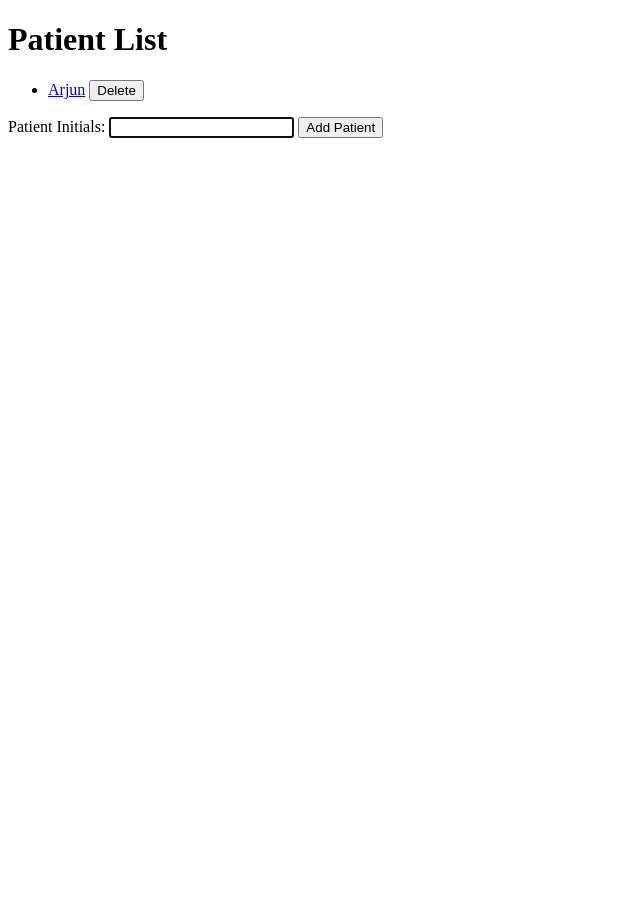
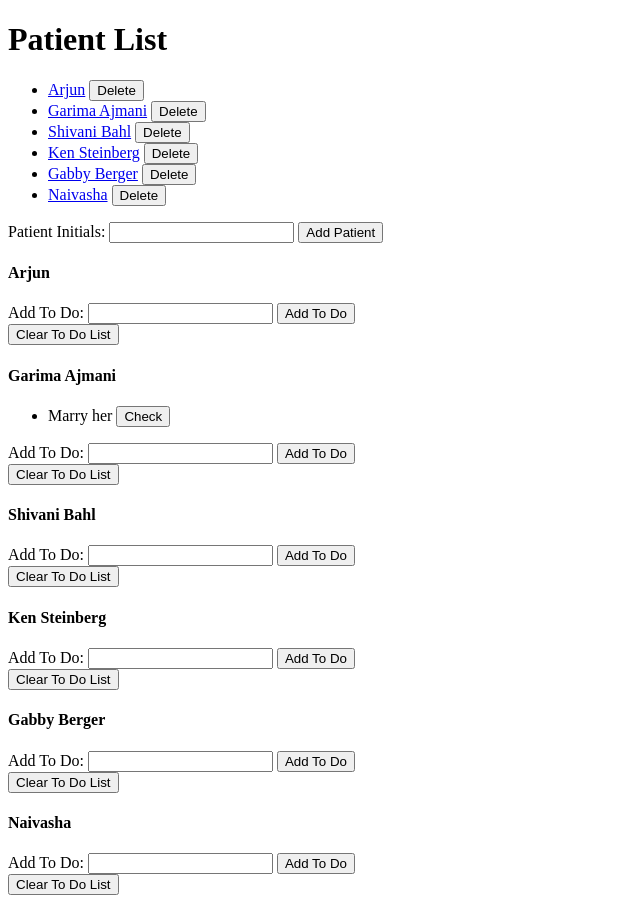
Before and after one commit to ArjunMD/patientlistmanager, a Flask app: page / in a window 1280 px wide. Shown: the whole page, without its empty margins (0-640 px from the left). Before the commit the page ends 138 px from the top, so only its background shows below. Run offline with Flask 2, Linux system fonts and the light colour scheme.

Commit message:
To Do lists visible on home screen

```diff
--- a/app.py
+++ b/app.py
@@ -107,7 +107,12 @@ def add_todo(initials):
     patient = [p for p in patients if p['initials'] == initials][0]
     patient.setdefault('todos', []).append({'text': todo, 'completed': False})
     save_patients(patients)
-    return redirect(url_for('patient_detail', initials=initials))
+
+    from_page = request.form.get('from_page')
+    if from_page == 'patient_list':
+        return redirect(url_for('patient_list'))
+    else:
+        return redirect(url_for('patient_detail', initials=initials))
 
 
 @app.route('/patient/<initials>/toggle_todo/<int:todo_index>', methods=['POST'])
@@ -115,7 +120,12 @@ def toggle_todo(initials, todo_index):
     patient = [p for p in patients if p['initials'] == initials][0]
     patient['todos'][todo_index]['completed'] = not patient['todos'][todo_index]['completed']
     save_patients(patients)
-    return redirect(url_for('patient_detail', initials=initials))
+
+    from_page = request.form.get('from_page')
+    if from_page == 'patient_list':
+        return redirect(url_for('patient_list'))
+    else:
+        return redirect(url_for('patient_detail', initials=initials))
 
 
 @app.route('/patient/<initials>/clear_todos', methods=['POST'])
@@ -123,7 +133,12 @@ def clear_todos(initials):
     patient = [p for p in patients if p['initials'] == initials][0]
     patient['todos'] = []
     save_patients(patients)
-    return redirect(url_for('patient_detail', initials=initials))
+
+    from_page = request.form.get('from_page')
+    if from_page == 'patient_list':
+        return redirect(url_for('patient_list'))
+    else:
+        return redirect(url_for('patient_detail', initials=initials))
 
 
 if __name__ == '__main__':
--- a/patients.json
+++ b/patients.json
@@ -23,6 +23,63 @@
         "micro": [],
         "imaging": [
             "3/17 TTE EF 55%"
+        ],
+        "todos": []
+    },
+    {
+        "initials": "Garima Ajmani",
+        "hospital_problems": [],
+        "chronic_problems": [],
+        "resolved_problems": [],
+        "labs": [],
+        "micro": [],
+        "imaging": [],
+        "todos": [
+            {
+                "text": "Marry her",
+                "completed": false
+            }
         ]
+    },
+    {
+        "initials": "Shivani Bahl",
+        "hospital_problems": [],
+        "chronic_problems": [],
+        "resolved_problems": [],
+        "labs": [],
+        "micro": [],
+        "imaging": []
+    },
+    {
+        "initials": "Ken Steinberg",
+        "hospital_problems": [],
+        "chronic_problems": [],
+        "resolved_problems": [
+            {
+                "text": "AKI",
+                "assessment_and_plan": "Baseline Cr/eGFR:\nAdmit Cr/eGFR:\nCurrent Cr/eGFR:\n1-2 day Trend:\nEtiology: \nBladder/Kidney ultrasound: Deferred\nUA: No casts\nActive management: 3L IVF in last 2 days. Foley inserted.\nAvoid nephrotoxic meds\nConsider hydration for any contrast administration"
+            }
+        ],
+        "labs": [],
+        "micro": [],
+        "imaging": []
+    },
+    {
+        "initials": "Gabby Berger",
+        "hospital_problems": [],
+        "chronic_problems": [],
+        "resolved_problems": [],
+        "labs": [],
+        "micro": [],
+        "imaging": []
+    },
+    {
+        "initials": "Naivasha",
+        "hospital_problems": [],
+        "chronic_problems": [],
+        "resolved_problems": [],
+        "labs": [],
+        "micro": [],
+        "imaging": []
     }
 ]
--- a/templates/patient_detail.html
+++ b/templates/patient_detail.html
@@ -48,7 +48,7 @@
     </ul>
     <form action="{{ url_for('add_hospital_problem', initials=patient.initials) }}" method="post">
         <label for="hospital_problem">Hospital Problem:</label>
-        <input type="text" id="hospital_problem" name="problem" required autofocus>
+        <input type="text" id="hospital_problem" name="problem" required>
         <input type="submit" value="Add Hospital Problem">
     </form>
 
@@ -143,6 +143,7 @@
                     {{ todo.text }}
                 {% endif %}
                 <form action="{{ url_for('toggle_todo', initials=patient.initials, todo_index=loop.index0) }}" method="post" style="display:inline;">
+                    <input type="hidden" name="from_page" value="patient_detail">
                     <input type="submit" value="{% if todo.completed %}Uncheck{% else %}Check{% endif %}">
                 </form>
             </li>
@@ -151,9 +152,11 @@
     <form action="{{ url_for('add_todo', initials=patient.initials) }}" method="post">
         <label for="todo">Add To Do:</label>
         <input type="text" id="todo" name="todo" required>
+        <input type="hidden" name="from_page" value="patient_detail">
         <input type="submit" value="Add To Do">
     </form>
     <form action="{{ url_for('clear_todos', initials=patient.initials) }}" method="post">
+        <input type="hidden" name="from_page" value="patient_detail">
         <input type="submit" value="Clear To Do List">
     </form>
     </div>
--- a/templates/patient_list.html
+++ b/templates/patient_list.html
@@ -1,4 +1,5 @@
 <!-- patient_list.html -->
+
 <!DOCTYPE html>
 <html lang="en">
 <head>
@@ -20,8 +21,38 @@
     </ul>
     <form action="{{ url_for('add_patient') }}" method="post">
         <label for="initials">Patient Initials:</label>
-        <input type="text" id="initials" name="initials" required autofocus>
+        <input type="text" id="initials" name="initials" required>
         <input type="submit" value="Add Patient">
     </form>
+
+    <!-- Display To Do lists for each patient -->
+    {% for patient in patients %}
+        <h4>{{ patient.initials }}</h4>
+        <ul>
+            {% for todo in patient.todos %}
+                <li>
+                    {% if todo.completed %}
+                        <s>{{ todo.text }}</s>
+                    {% else %}
+                        {{ todo.text }}
+                    {% endif %}
+                    <form action="{{ url_for('toggle_todo', initials=patient.initials, todo_index=loop.index0) }}" method="post" style="display:inline;">
+                        <input type="hidden" name="from_page" value="patient_list">
+                        <input type="submit" value="{% if todo.completed %}Uncheck{% else %}Check{% endif %}">
+                    </form>
+                </li>
+            {% endfor %}
+        </ul>
+        <form action="{{ url_for('add_todo', initials=patient.initials) }}" method="post">
+            <label for="todo">Add To Do:</label>
+            <input type="text" id="todo" name="todo" required>
+            <input type="hidden" name="from_page" value="patient_list">
+            <input type="submit" value="Add To Do">
+        </form>
+        <form action="{{ url_for('clear_todos', initials=patient.initials) }}" method="post">
+            <input type="hidden" name="from_page" value="patient_list">
+            <input type="submit" value="Clear To Do List">
+        </form>
+    {% endfor %}
 </body>
 </html>
```
